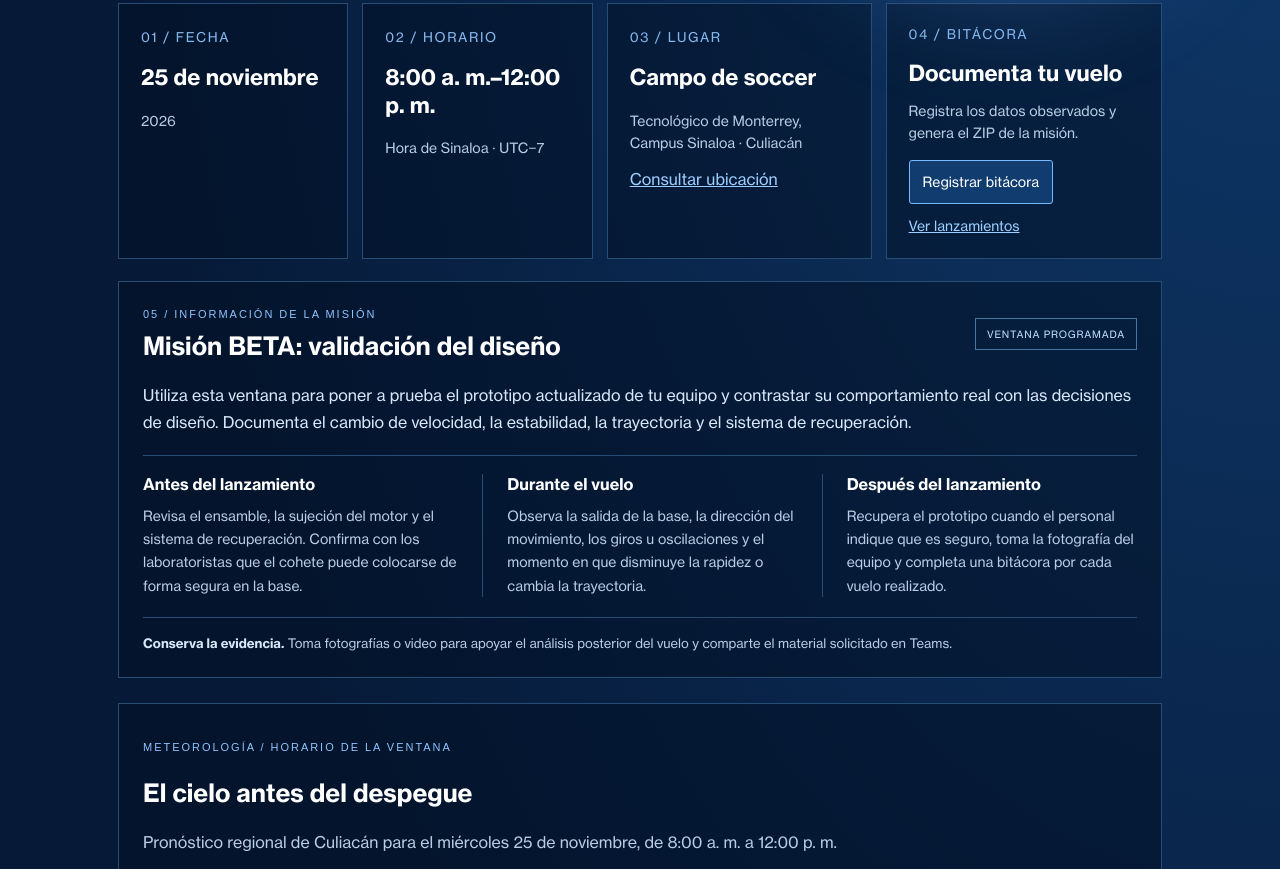
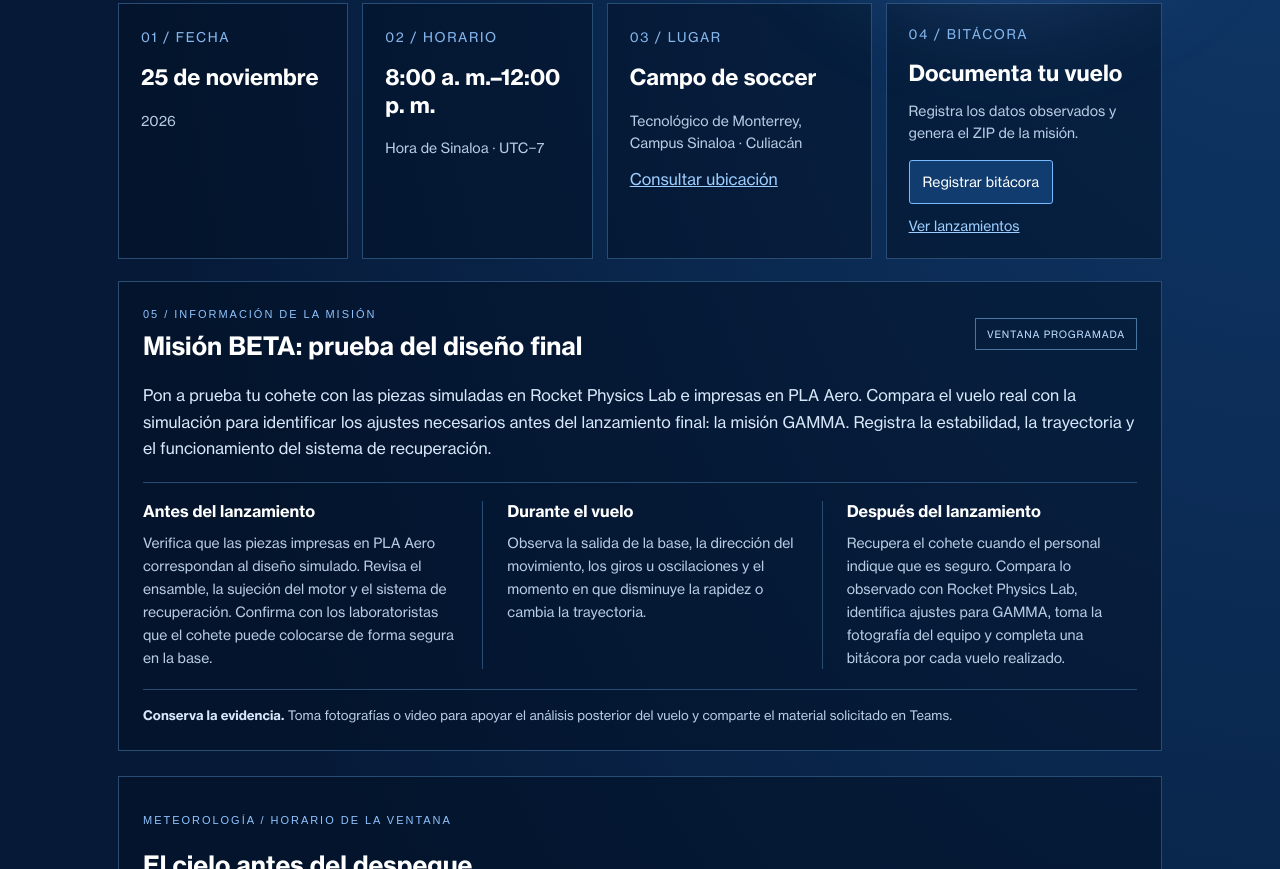
Before and after one commit to echucuan/rocketTecSinaloa2026, a plain HTML site: page ventanas/BETA-1.html in a window 1280 px wide. Shown: the part 496-1365 px from the top of the page. Drawn offline with Linux system fonts and the light colour scheme; no server answers.

Commit message:
Aclara objetivo de misiones BETA previo a GAMMA

```diff
--- a/ventanas/BETA-1.html
+++ b/ventanas/BETA-1.html
@@ -21,12 +21,12 @@
       <article class="bitacora-card"><small>04 / BITÁCORA</small><h2>Documenta tu vuelo</h2><p>Registra los datos observados y genera el ZIP de la misión.</p><div class="bitacora-actions"><a class="bitacora-primary" href="../bitacoras/index.html?ventana=BETA-1">Registrar bitácora</a><a href="../bitacoras/lanzamientos.html?ventana=BETA-1">Ver lanzamientos</a></div></article>
     </section>
     <section class="mission-brief" aria-labelledby="brief-title">
-      <div class="brief-heading"><div><p class="eyebrow">05 / INFORMACIÓN DE LA MISIÓN</p><h2 id="brief-title">Misión BETA: validación del diseño</h2></div><span class="optional-badge">VENTANA PROGRAMADA</span></div>
-      <p class="brief-objective">Utiliza esta ventana para poner a prueba el prototipo actualizado de tu equipo y contrastar su comportamiento real con las decisiones de diseño. Documenta el cambio de velocidad, la estabilidad, la trayectoria y el sistema de recuperación.</p>
+      <div class="brief-heading"><div><p class="eyebrow">05 / INFORMACIÓN DE LA MISIÓN</p><h2 id="brief-title">Misión BETA: prueba del diseño final</h2></div><span class="optional-badge">VENTANA PROGRAMADA</span></div>
+      <p class="brief-objective">Pon a prueba tu cohete con las piezas simuladas en Rocket Physics Lab e impresas en PLA Aero. Compara el vuelo real con la simulación para identificar los ajustes necesarios antes del lanzamiento final: la misión GAMMA. Registra la estabilidad, la trayectoria y el funcionamiento del sistema de recuperación.</p>
       <div class="brief-details">
-        <article><h3>Antes del lanzamiento</h3><p>Revisa el ensamble, la sujeción del motor y el sistema de recuperación. Confirma con los laboratoristas que el cohete puede colocarse de forma segura en la base.</p></article>
+        <article><h3>Antes del lanzamiento</h3><p>Verifica que las piezas impresas en PLA Aero correspondan al diseño simulado. Revisa el ensamble, la sujeción del motor y el sistema de recuperación. Confirma con los laboratoristas que el cohete puede colocarse de forma segura en la base.</p></article>
         <article><h3>Durante el vuelo</h3><p>Observa la salida de la base, la dirección del movimiento, los giros u oscilaciones y el momento en que disminuye la rapidez o cambia la trayectoria.</p></article>
-        <article><h3>Después del lanzamiento</h3><p>Recupera el prototipo cuando el personal indique que es seguro, toma la fotografía del equipo y completa una bitácora por cada vuelo realizado.</p></article>
+        <article><h3>Después del lanzamiento</h3><p>Recupera el cohete cuando el personal indique que es seguro. Compara lo observado con Rocket Physics Lab, identifica ajustes para GAMMA, toma la fotografía del equipo y completa una bitácora por cada vuelo realizado.</p></article>
       </div>
       <p class="brief-media"><strong>Conserva la evidencia.</strong> Toma fotografías o video para apoyar el análisis posterior del vuelo y comparte el material solicitado en Teams.</p>
     </section>
```
Also changed, not shown: ventanas/BETA-2.html (+4 -4 lines).
